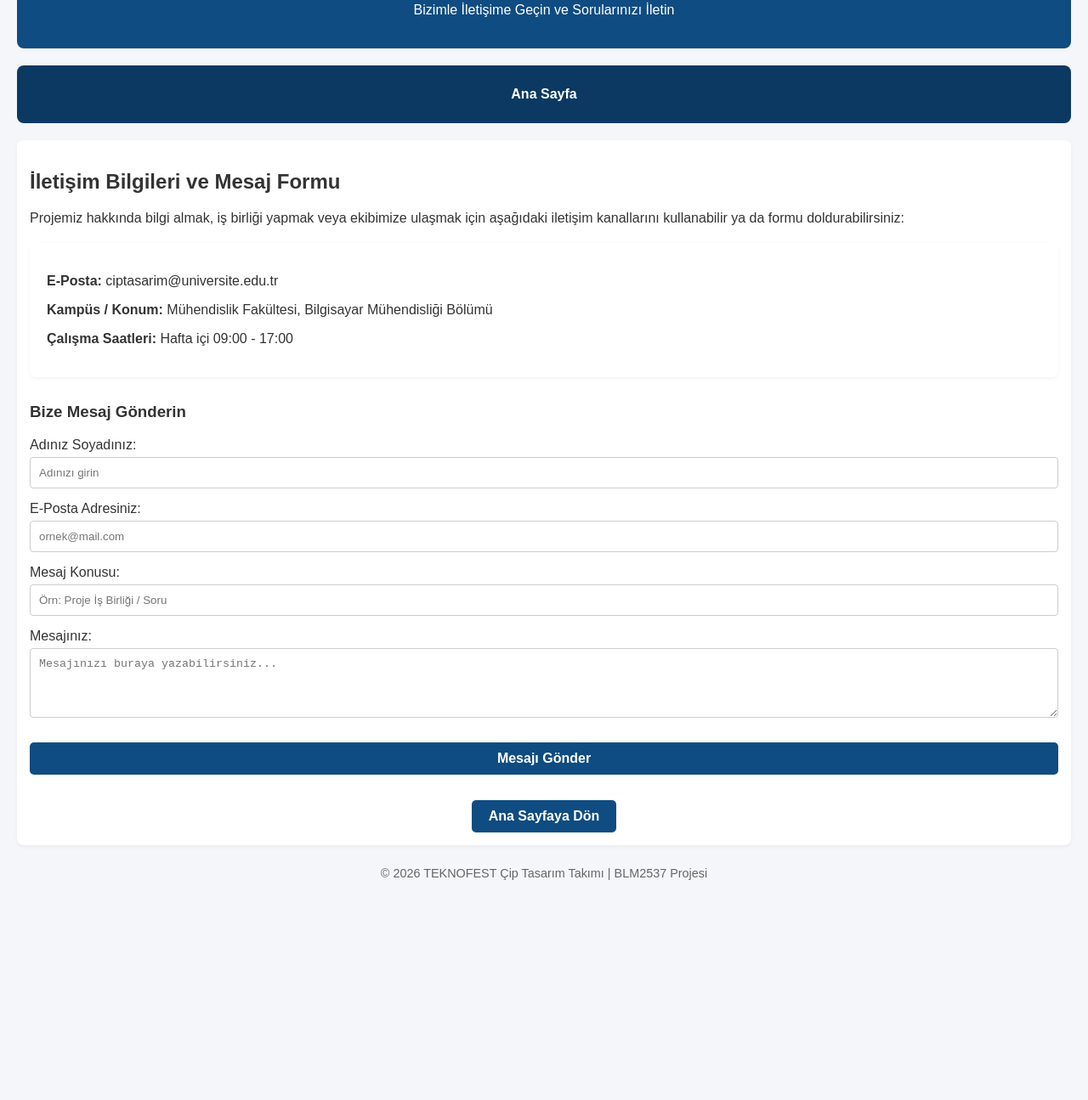
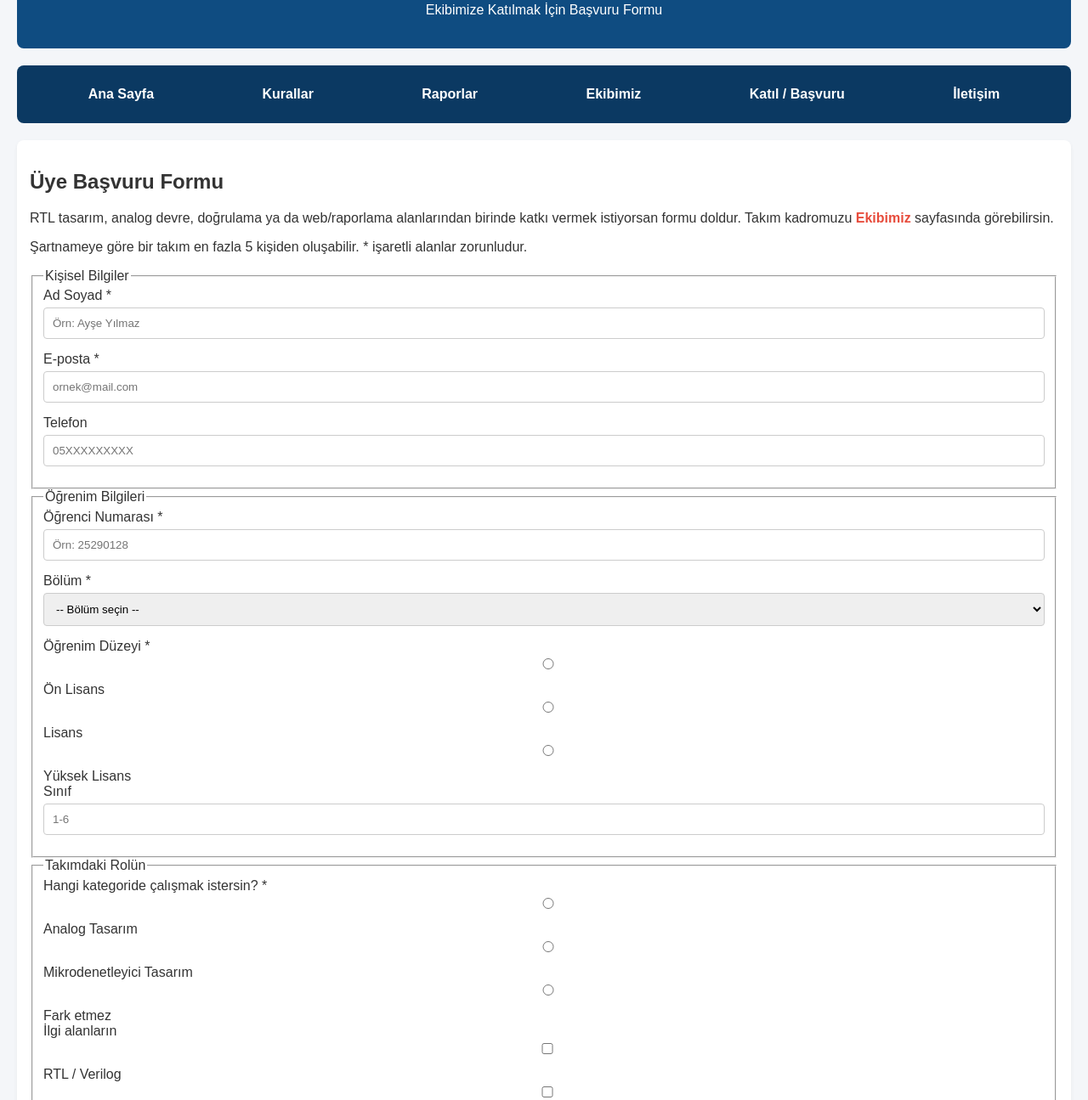
Before and after one commit to Pekdemir-omer/ilk-web-sitem, a plain HTML site: page Ag tabanlı proglamlama/katılım.html in a window 1280 px wide. Shown: the part 100-1395 px from the top of the page at 85% size. Before the commit the page ends 1170 px from the top, so only its background shows below. Drawn offline with Linux system fonts and the light colour scheme; files that its build step writes are made by us from their sources.

Commit message:
Revise katılım.html for team application form
Updated the participation page to include a new application form for team membership, replacing the previous contact form. Added sections for personal information, education details, and role preferences.

```diff
--- a/Ag tabanlı proglamlama/katılım.html
+++ b/Ag tabanlı proglamlama/katılım.html
@@ -3,68 +3,150 @@
 <head>
     <meta charset="UTF-8">
     <meta name="viewport" content="width=device-width, initial-scale=1.0">
-    <title>İletişim - TEKNOFEST Çip Tasarım Takımı</title>
-    <!-- Ortak CSS Dosyamız -->
+    <title>Takıma Katıl - TEKNOFEST Çip Tasarım Takımı</title>
     <link rel="stylesheet" href="stil.css">
 </head>
 <body>
 
-    <!-- Üst Bilgi ve Başlık Alanı -->
     <header>
         <h1>TEKNOFEST Çip Tasarım Takımı</h1>
-        <p>Bizimle İletişime Geçin ve Sorularınızı İletin</p>
+        <p>Ekibimize Katılmak İçin Başvuru Formu</p>
     </header>
 
-    <!-- Minimalist Navigasyon -->
     <nav>
         <ul>
             <li><a href="index.html">Ana Sayfa</a></li>
+            <li><a href="kurallar.html">Kurallar</a></li>
+            <li><a href="raporlar.html">Raporlar</a></li>
+            <li><a href="ekibimiz.html">Ekibimiz</a></li>
+            <li><a href="katil.html" class="aktif">Katıl / Başvuru</a></li>
+            <li><a href="iletisim.html">İletişim</a></li>
         </ul>
     </nav>
 
-    <!-- Ana İçerik Alanı -->
     <main>
         <section>
-            <h2>İletişim Bilgileri ve Mesaj Formu</h2>
-            <p>Projemiz hakkında bilgi almak, iş birliği yapmak veya ekibimize ulaşmak için aşağıdaki iletişim kanallarını kullanabilir ya da formu doldurabilirsiniz:</p>
+            <h2>Üye Başvuru Formu</h2>
+            <p>RTL tasarım, analog devre, doğrulama ya da web/raporlama alanlarından birinde katkı vermek istiyorsan formu doldur. Takım kadromuzu <a href="ekibimiz.html">Ekibimiz</a> sayfasında görebilirsin.</p>
+            <p class="bilgi-kutu">Şartnameye göre bir takım en fazla 5 kişiden oluşabilir. <span class="zorunlu">*</span> işaretli alanlar zorunludur.</p>
 
-            <!-- İletişim Bilgileri Tablosu veya Listesi -->
-            <div style="margin: 20px 0; background-color: var(--kutu-bg); padding: 20px; border-radius: 8px; box-shadow: 0 2px 5px rgba(0,0,0,0.05);">
-                <p><strong>E-Posta:</strong> ciptasarim@universite.edu.tr</p>
-                <p><strong>Kampüs / Konum:</strong> Mühendislik Fakültesi, Bilgisayar Mühendisliği Bölümü</p>
-                <p><strong>Çalışma Saatleri:</strong> Hafta içi 09:00 - 17:00</p>
-            </div>
+            <!-- 4. HAFTA: Form HTML5 doğrulamaları ile detaylandırıldı
+                 (required, type="email", pattern, minlength/maxlength, accept).
+                 Gönderilen veriler 6. haftada JavaScript ile localStorage'a kaydedilecek. -->
+            <form action="#" method="post" enctype="multipart/form-data">
 
-            <!-- İletişim Formu -->
-            <h3 style="margin-top: 30px;">Bize Mesaj Gönderin</h3>
-            <form action="#" method="POST">
-                <label for="isim">Adınız Soyadınız:</label>
-                <input type="text" id="isim" name="isim" placeholder="Adınızı girin" required>
+                <fieldset>
+                    <legend>Kişisel Bilgiler</legend>
 
-                <label for="eposta">E-Posta Adresiniz:</label>
-                <input type="email" id="eposta" name="eposta" placeholder="ornek@mail.com" required>
+                    <label for="adsoyad">Ad Soyad <span class="zorunlu">*</span></label>
+                    <input type="text" id="adsoyad" name="adsoyad"
+                           placeholder="Örn: Ayşe Yılmaz"
+                           required minlength="5" maxlength="60"
+                           pattern="[A-Za-zÇĞİÖŞÜçğıöşü ]+"
+                           title="Sadece harf ve boşluk kullanın (en az 5 karakter)"
+                           autocomplete="name">
 
-                <label for="konu">Mesaj Konusu:</label>
-                <input type="text" id="konu" name="konu" placeholder="Örn: Proje İş Birliği / Soru">
+                    <div class="form-satir">
+                        <div>
+                            <label for="eposta">E-posta <span class="zorunlu">*</span></label>
+                            <input type="email" id="eposta" name="eposta"
+                                   placeholder="ornek@mail.com" required autocomplete="email">
+                        </div>
+                        <div>
+                            <label for="telefon">Telefon</label>
+                            <input type="tel" id="telefon" name="telefon"
+                                   placeholder="05XXXXXXXXX"
+                                   pattern="05[0-9]{9}"
+                                   title="05 ile başlayan 11 haneli numara girin"
+                                   autocomplete="tel">
+                        </div>
+                    </div>
+                </fieldset>
 
-                <label for="mesaj">Mesajınız:</label>
-                <textarea id="mesaj" name="mesaj" rows="4" placeholder="Mesajınızı buraya yazabilirsiniz..." required></textarea>
+                <fieldset>
+                    <legend>Öğrenim Bilgileri</legend>
 
-                <button type="submit" class="btn" style="width: 100%; border: none; margin-top: 10px;">Mesajı Gönder</button>
+                    <div class="form-satir">
+                        <div>
+                            <label for="ogrno">Öğrenci Numarası <span class="zorunlu">*</span></label>
+                            <input type="text" id="ogrno" name="ogrno"
+                                   placeholder="Örn: 25290128"
+                                   required pattern="[0-9]{8,11}" inputmode="numeric"
+                                   title="8-11 haneli, sadece rakam">
+                        </div>
+                        <div>
+                            <label for="bolum">Bölüm <span class="zorunlu">*</span></label>
+                            <select id="bolum" name="bolum" required>
+                                <option value="">-- Bölüm seçin --</option>
+                                <option value="bilgisayar">Bilgisayar Mühendisliği</option>
+                                <option value="elektrik-elektronik">Elektrik-Elektronik Mühendisliği</option>
+                                <option value="elektronik-hab">Elektronik ve Haberleşme Mühendisliği</option>
+                                <option value="yazilim">Yazılım Mühendisliği</option>
+                                <option value="fizik">Fizik / Fizik Mühendisliği</option>
+                                <option value="diger">Diğer</option>
+                            </select>
+                        </div>
+                    </div>
+
+                    <label>Öğrenim Düzeyi <span class="zorunlu">*</span></label>
+                    <div class="secenekler">
+                        <label><input type="radio" name="duzey" value="onlisans" required> Ön Lisans</label>
+                        <label><input type="radio" name="duzey" value="lisans"> Lisans</label>
+                        <label><input type="radio" name="duzey" value="yukseklisans"> Yüksek Lisans</label>
+                    </div>
+
+                    <label for="sinif">Sınıf</label>
+                    <input type="number" id="sinif" name="sinif" min="1" max="6" placeholder="1-6">
+                </fieldset>
+
+                <fieldset>
+                    <legend>Takımdaki Rolün</legend>
+
+                    <label>Hangi kategoride çalışmak istersin? <span class="zorunlu">*</span></label>
+                    <div class="secenekler">
+                        <label><input type="radio" name="kategori" value="analog" required> Analog Tasarım</label>
+                        <label><input type="radio" name="kategori" value="mikrodenetleyici"> Mikrodenetleyici Tasarım</label>
+                        <label><input type="radio" name="kategori" value="farketmez"> Fark etmez</label>
+                    </div>
+
+                    <label>İlgi alanların</label>
+                    <div class="secenekler">
+                        <label><input type="checkbox" name="ilgi" value="rtl"> RTL / Verilog</label>
+                        <label><input type="checkbox" name="ilgi" value="dogrulama"> Doğrulama / Test</label>
+                        <label><input type="checkbox" name="ilgi" value="fpga"> FPGA</label>
+                        <label><input type="checkbox" name="ilgi" value="analog"> Analog Devre</label>
+                        <label><input type="checkbox" name="ilgi" value="fiziksel"> Fiziksel Tasarım (GDSII)</label>
+                        <label><input type="checkbox" name="ilgi" value="rapor"> Rapor / Web</label>
+                    </div>
+
+                    <label for="deneyim">Kendini kısaca anlat <span class="zorunlu">*</span></label>
+                    <textarea id="deneyim" name="deneyim" rows="5"
+                              placeholder="Daha önce yaptığın projeler, bildiğin araçlar (Verilog, LTspice, Vivado vb.)..."
+                              required minlength="30" maxlength="500"></textarea>
+                    <small class="ipucu">En az 30, en fazla 500 karakter.</small>
+
+                    <label for="cv">CV Yükle (PDF) <span class="zorunlu">*</span></label>
+                    <input type="file" id="cv" name="cv" accept=".pdf,application/pdf" required>
+                    <small class="ipucu">Sadece PDF dosyası kabul edilir.</small>
+                </fieldset>
+
+                <div class="secenekler">
+                    <label>
+                        <input type="checkbox" name="onay" required>
+                        Bilgilerimin takım başvurusu için kullanılmasını kabul ediyorum. <span class="zorunlu">*</span>
+                    </label>
+                </div>
+
+                <div class="form-butonlar">
+                    <button type="submit">Başvuruyu Gönder</button>
+                    <button type="reset" class="btn-ikincil">Formu Temizle</button>
+                </div>
             </form>
-
-            <!-- Ana Sayfaya Dönüş -->
-            <div style="margin-top: 30px; text-align: center;">
-                <a href="index.html" class="btn">Ana Sayfaya Dön</a>
-            </div>
         </section>
     </main>
 
-    <!-- Alt Bilgi -->
     <footer>
-        <p style="text-align: center; margin-top: 25px; color: #666; font-size: 0.9rem;">
-            &copy; 2026 TEKNOFEST Çip Tasarım Takımı | BLM2537 Projesi
-        </p>
+        <p>&copy; 2026 TEKNOFEST Çip Tasarım Takımı | ÖGE Takımı</p>
     </footer>
 
 </body>
```
